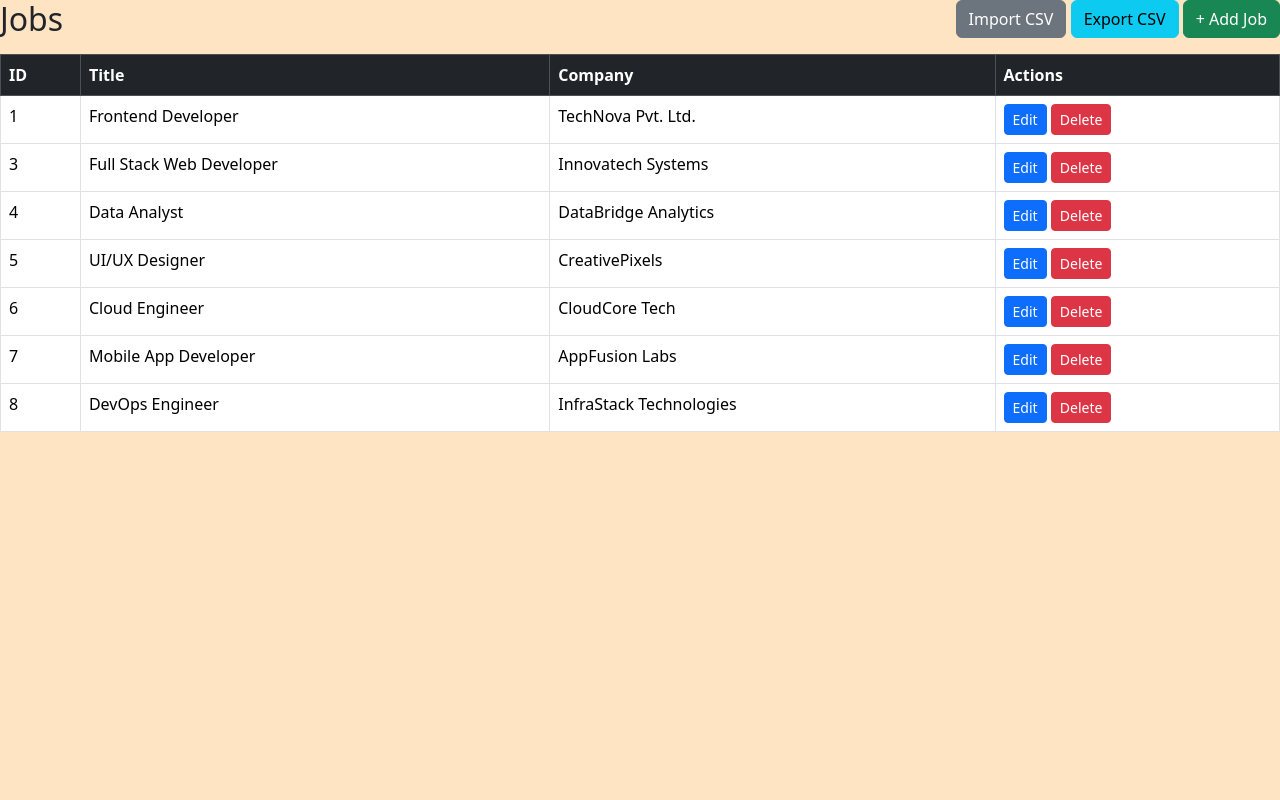
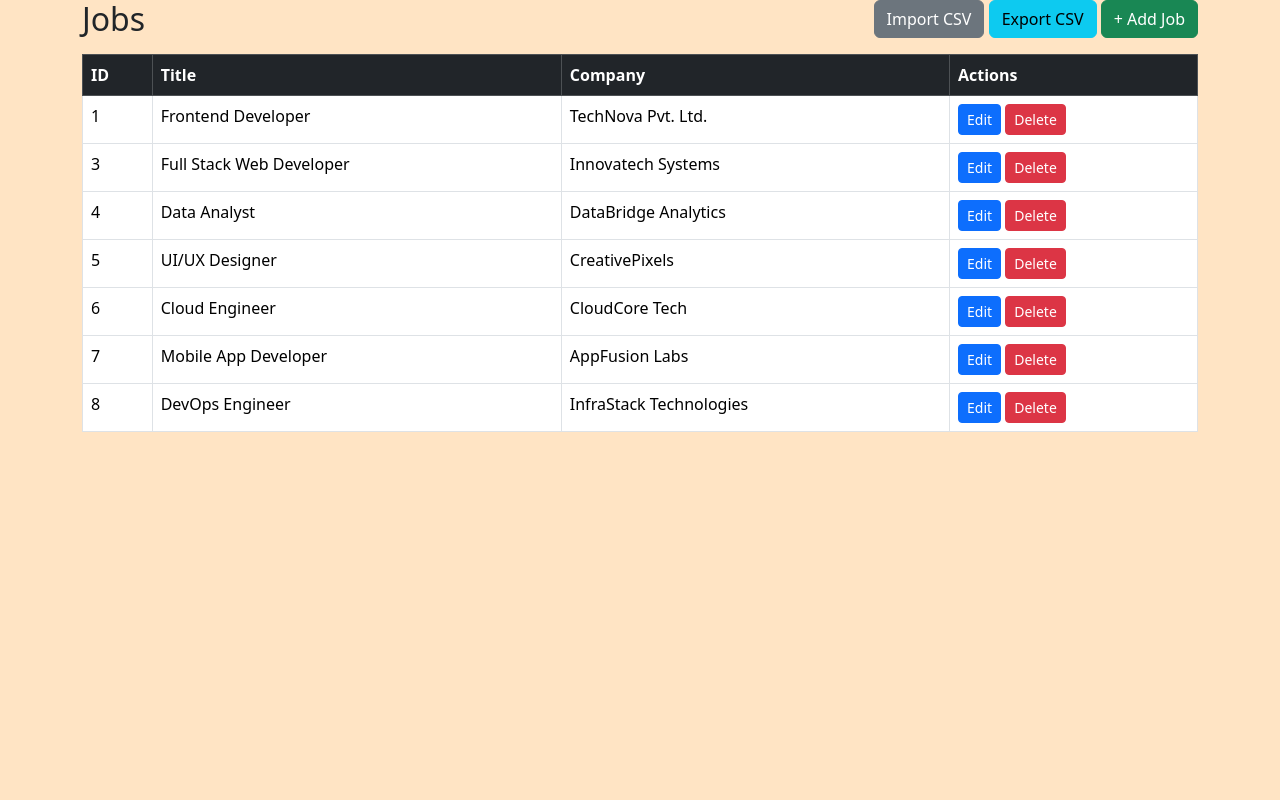
Before and after one commit to xoaniket/xoaniket1, a Django app: page /myadmin/jobs/ in a window 1280 px wide. Run offline with Django 5.2, Linux system fonts and the light colour scheme; a user stored in the database is signed in; data comes from the database, SQL or seed files in the repository; some libraries are stand-ins or nearby versions.

Commit message:
Updated modified files

```diff
--- a/CUSTOM_ADMIN/templates/custom_admin/dashboard.html
+++ b/CUSTOM_ADMIN/templates/custom_admin/dashboard.html
@@ -5,23 +5,24 @@
     {% block head %}
      <title>My Custom Admin</title>
     {% endblock %}
-
+    <meta name="viewport" content="width=device-width, initial-scale=1">
     <link rel="stylesheet" href="https://cdn.jsdelivr.net/npm/bootstrap@5.3.3/dist/css/bootstrap.min.css">
 </head>
-<body style="background-color: bisque;">
 
+<style>
+    html, body{
+        height: 100%;
+    }
+</style>
 
+<body style="background-color: bisque; height: 100;">
 
-
-
-
-
+<div class="container">
 {% block work %}
 
-<div class="container mt-4">
     <h2>Admin Dashboard</h2>
     <div class="row mt-4">
-        <div class="col-md-4">
+        <div class="col-md-12">
             <div class="card text-white bg-primary mb-3">
                 <div class="card-header">Jobs</div>
                 <div class="card-body">
@@ -31,7 +32,7 @@
                 </div>
             </div>
         </div>
-        <div class="col-md-4">
+        <div class="col-md-12">
             <div class="card text-white bg-success mb-3">
                 <div class="card-header">Applications</div>
                 <div class="card-body">
@@ -40,7 +41,7 @@
                 </div>
             </div>
         </div>
-        <div class="col-md-4">
+        <div class="col-md-12">
             <div class="card text-white bg-warning mb-3">
                 <div class="card-header">Users</div>
                 <div class="card-body">
--- a/CUSTOM_ADMIN/templates/custom_admin/job_list.html
+++ b/CUSTOM_ADMIN/templates/custom_admin/job_list.html
@@ -15,6 +15,8 @@
   </div>
 </div>
 
+
+<div class="table-responsive">
 <table class="table table-bordered table-hover bg-white">
   <thead class="table-dark">
     <tr>
@@ -40,4 +42,5 @@
     {% endfor %}
   </tbody>
 </table>
+</div>
 {% endblock %}
--- a/CUSTOM_ADMIN/templates/custom_admin/user_list.html
+++ b/CUSTOM_ADMIN/templates/custom_admin/user_list.html
@@ -2,6 +2,7 @@
 
 {% block head %}
 <title>USER LIST</title>
+<meta name="viewport" content="width=device-width, initial-scale=1">
 {% endblock %}
 
 {% block work %}
@@ -9,6 +10,7 @@
 
 
     <h3>All Users</h3>
+    <div class="table-responsive">
         <table class="table table-bordered table-hover bg-white">
             <tr>
                 <th>ID</th>
@@ -26,4 +28,6 @@
             {% endfor %}
         </table>
     </div>
+
+</div>
 {% endblock %}
```
Lines whose indentation alone changed are shown as unchanged.
